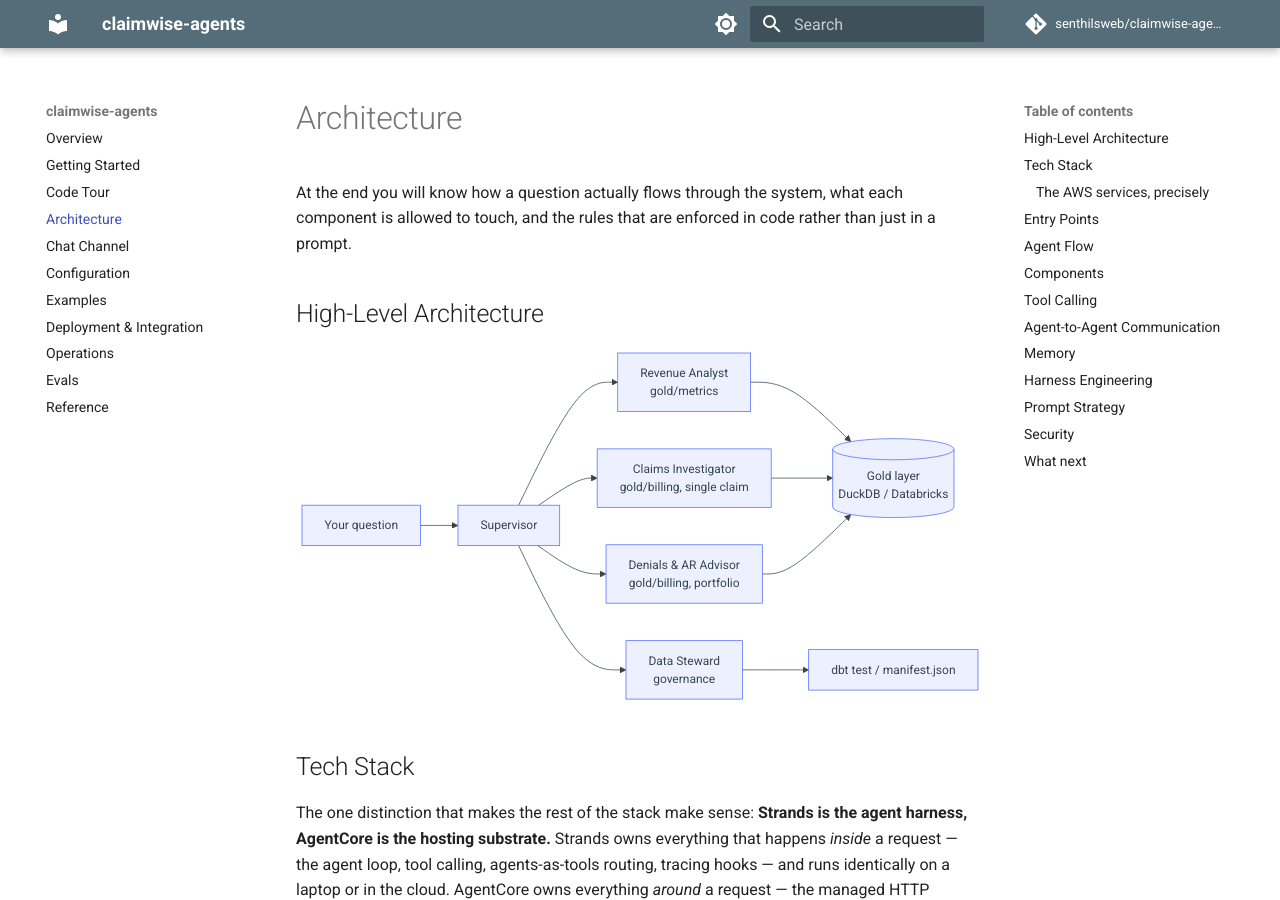
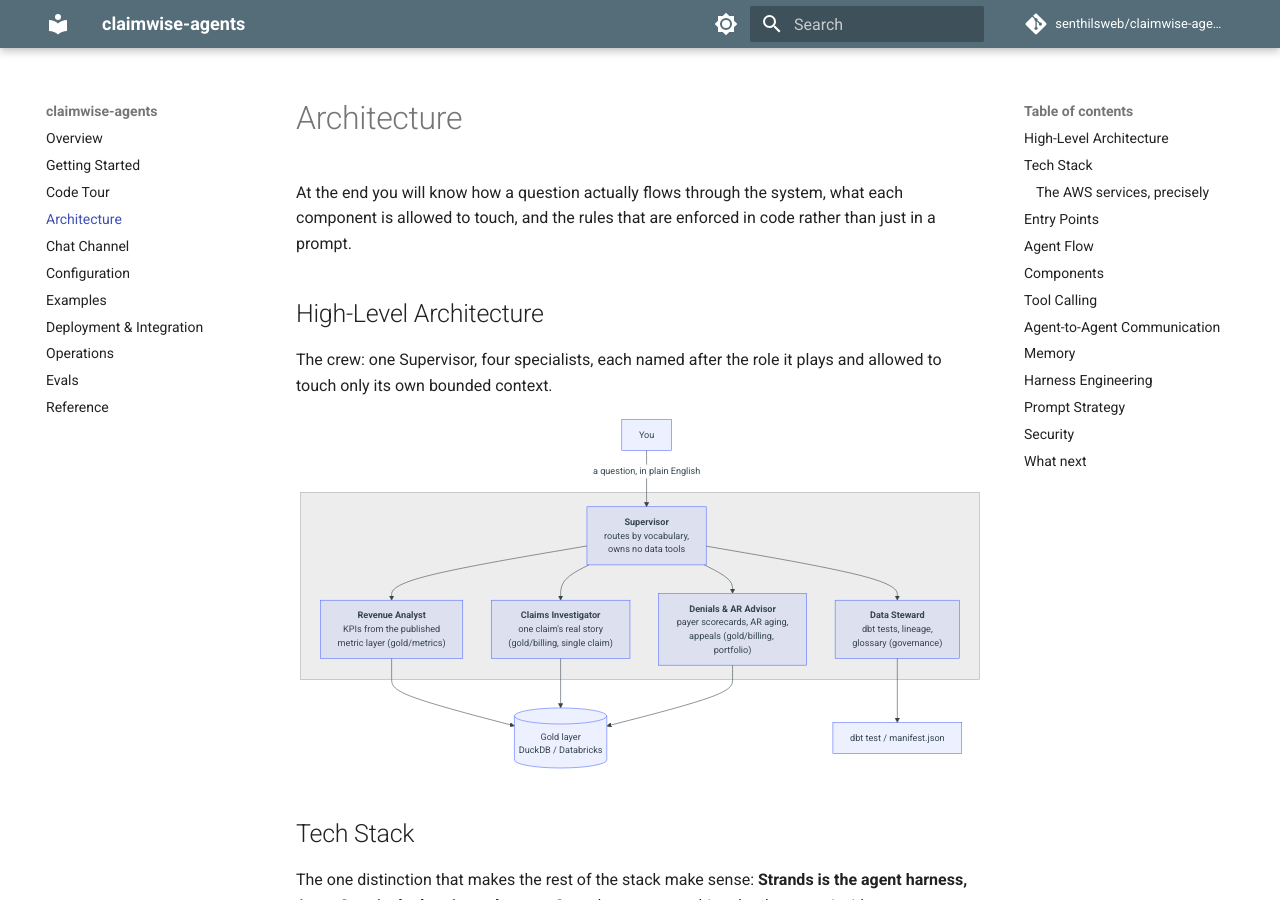
Before and after one commit to senthilsweb/claimwise-agents, an MkDocs documentation site: the page built from docs/architecture.md, in a window 1280 px wide and 900 px high. Built offline with MkDocs 1.6.1 and Material for MkDocs 9.7.7, drawn with Linux system fonts in a browser that asks for light colours; comment, search, counter and statistics services are not loaded.

Commit message:
Architecture: richer agent-crew diagram — supervisor + specialists with roles
Each node now carries the agent's name and its one-line role; the crew
sits in its own box between the user and the data. Icons inside mermaid
nodes were tried and verified unrenderable (Material's mermaid
integration sanitizes HTML/icon labels), so labels stay text-only
rather than carrying dead markup.

Co-Authored-By: Claude Fable 5 <noreply@anthropic.com>
Claude-Session: https://claude.ai/code/session_014vEt7yCiZkcefMparxpTB2

````diff
--- a/docs/architecture.md
+++ b/docs/architecture.md
@@ -6,17 +6,24 @@ enforced in code rather than just in a prompt.
 
 ## High-Level Architecture
 
+The crew: one Supervisor, four specialists, each named after the role it
+plays and allowed to touch only its own bounded context.
+
 ```mermaid
-flowchart LR
-    U[Your question] --> S[Supervisor]
-    S --> A[Revenue Analyst<br/>gold/metrics]
-    S --> I[Claims Investigator<br/>gold/billing, single claim]
-    S --> D[Denials & AR Advisor<br/>gold/billing, portfolio]
-    S --> W[Data Steward<br/>governance]
-    A --> G[(Gold layer<br/>DuckDB / Databricks)]
+flowchart TB
+    U["You"] -->|"a question, in plain English"| S
+    subgraph Crew [" "]
+        direction TB
+        S["<b>Supervisor</b><br/>routes by vocabulary,<br/>owns no data tools"]
+        S --> A["<b>Revenue Analyst</b><br/>KPIs from the published<br/>metric layer (gold/metrics)"]
+        S --> I["<b>Claims Investigator</b><br/>one claim's real story<br/>(gold/billing, single claim)"]
+        S --> D["<b>Denials & AR Advisor</b><br/>payer scorecards, AR aging,<br/>appeals (gold/billing, portfolio)"]
+        S --> W["<b>Data Steward</b><br/>dbt tests, lineage,<br/>glossary (governance)"]
+    end
+    A --> G[("Gold layer<br/>DuckDB / Databricks")]
     I --> G
     D --> G
-    W --> P[dbt test / manifest.json]
+    W --> P["dbt test / manifest.json"]
 ```
 
 ## Tech Stack
````
